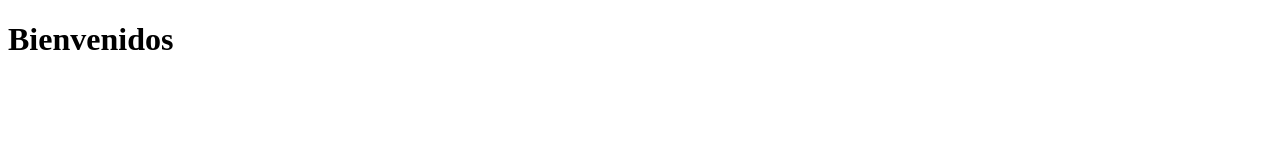
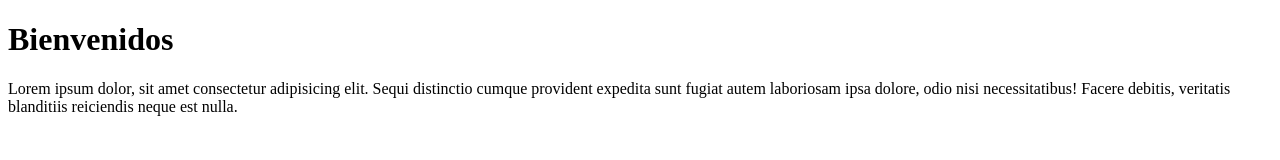
Before and after one commit to alanjesus2000/jesus1998D, a plain HTML site: page index.html in a window 1280 px wide. Drawn offline with Linux system fonts and the light colour scheme.

Commit message:
agrege un parrafo

```diff
--- a/index.html
+++ b/index.html
@@ -8,5 +8,8 @@
 </head>
 <body>
     <h1>Bienvenidos</h1>
+    <p>
+        Lorem ipsum dolor, sit amet consectetur adipisicing elit. Sequi distinctio cumque provident expedita sunt fugiat autem laboriosam ipsa dolore, odio nisi necessitatibus! Facere debitis, veritatis blanditiis reiciendis neque est nulla.
+    </p>
 </body>
 </html>
```
